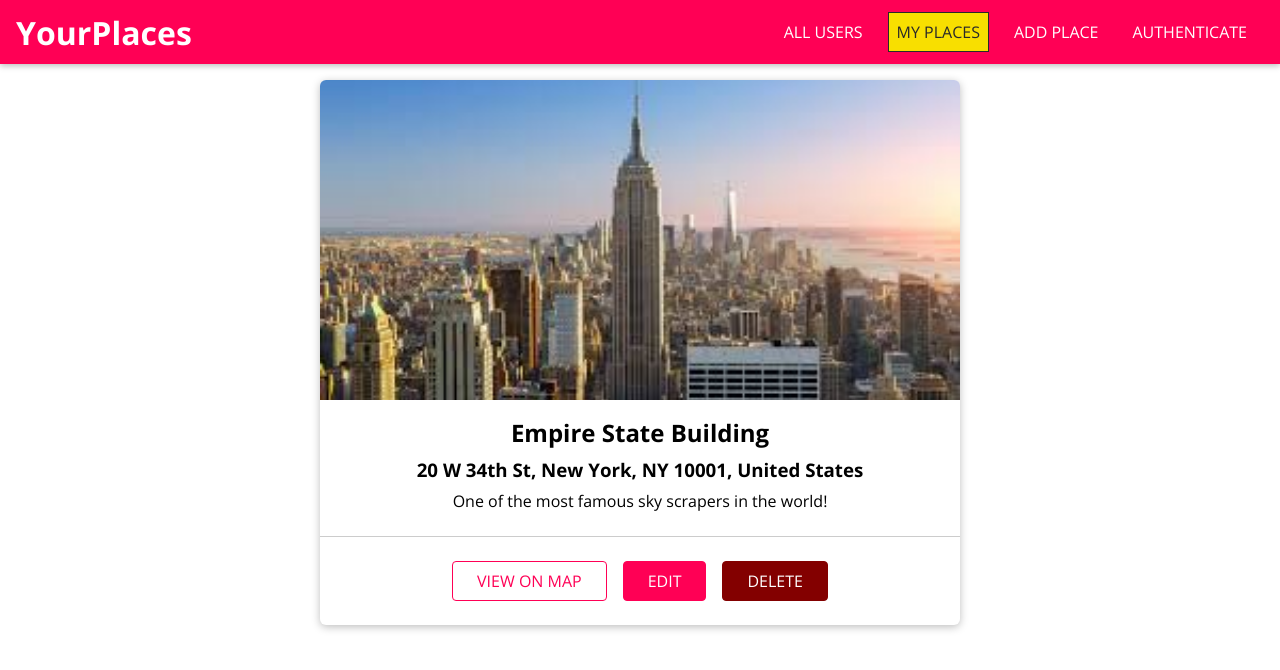
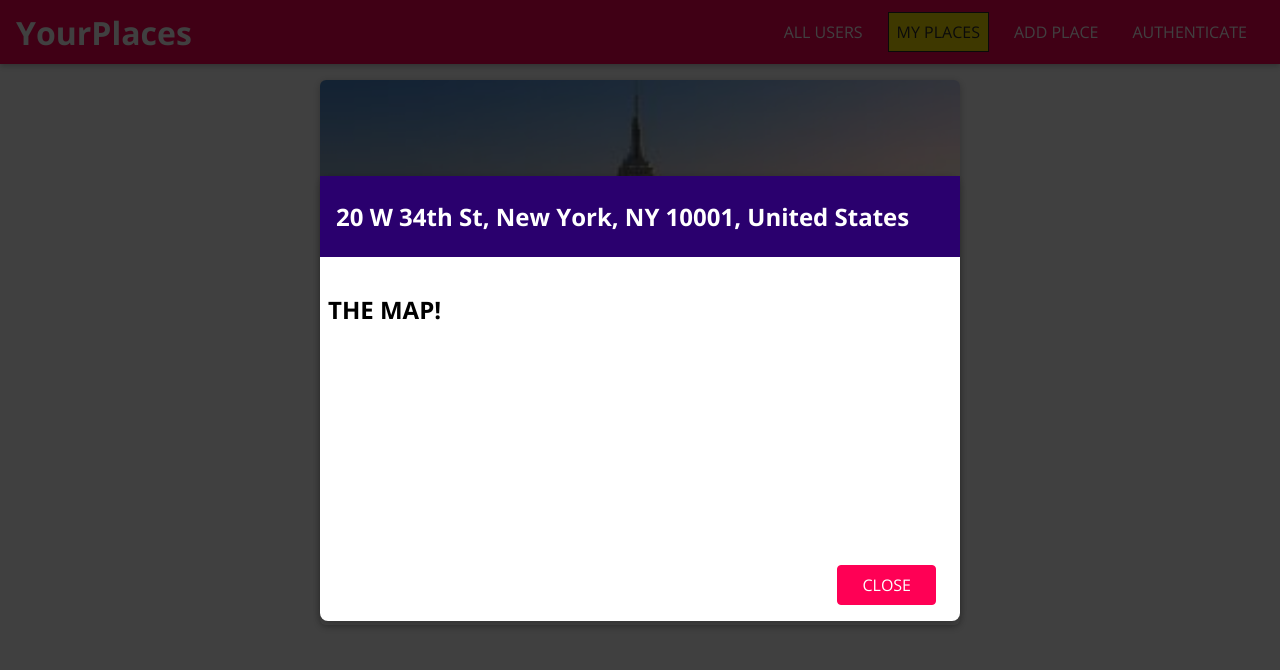
Before and after one commit to samuelige/Building-a-Standalone-Frontend, a React (Create React App) app: page /u1/places in a window 1280 px wide. Both pictures are taken after a click on the button "VIEW ON MAP". Shown: the top 670 px of the page. Built offline with nearby package versions, Linux system fonts and the light colour scheme.

Commit message:
Adding a Modal

```diff
--- a/public/index.html
+++ b/public/index.html
@@ -29,6 +29,7 @@
   <body>
     <noscript>You need to enable JavaScript to run this app.</noscript>
     <div id="backdrop-hook"></div>
+    <div id="modal-hook"></div>
     <div id="drawer-hook"></div>
     <div id="root"></div>
     <!--
--- a/src/places/components/PlaceItem.css
+++ b/src/places/components/PlaceItem.css
@@ -48,6 +48,11 @@
   margin: 0.5rem;
 }
 
+.map-container {
+  height: 15rem;
+  width: 100%;
+}
+
 @media (min-width: 768px) {
   .place-item__image {
     height: 20rem;
--- a/src/places/components/PlaceItem.js
+++ b/src/places/components/PlaceItem.js
@@ -1,10 +1,31 @@
-import React from "react";
+import React, { useState } from "react";
 
 import "./PlaceItem.css";
 import Card from "../../shared/components/UIElements/Card";
 import Button from "../../shared/components/FormElements/Button";
+import Modal from "../../shared/components/UIElements/Modal";
+
 const PlaceItem = (props) => {
+  const [showMap, setShowMap] = useState(false);
+
+  const openMapHandler = () => setShowMap(true);
+
+  const closeMapHandler = () => setShowMap(false);
+
   return (
+    <React.Fragment>
+      <Modal
+        show={showMap}
+        onCancel={closeMapHandler}
+        header={props.address}
+        contentClass='place-item__modal-content'
+        footerClass='place-item__modal-actions'
+        footer={<Button onClick={closeMapHandler}>CLOSE</Button>}
+      >
+        <div className='map-container'>
+          <h2>THE MAP!</h2>
+        </div>
+      </Modal>
       <li className='place-item'>
         <Card className='place-item__content'>
           <div className='place-item__image'>
@@ -16,12 +37,15 @@
             <p>{props.description}</p>
           </div>
           <div className='place-item__actions'>
-          <Button inverse>VIEW ON MAP</Button>
+            <Button inverse onClick={openMapHandler}>
+              VIEW ON MAP
+            </Button>
             <Button to={`/places/${props.id}`}>EDIT</Button>
             <Button danger>DELETE</Button>
           </div>
         </Card>
       </li>
+    </React.Fragment>
   );
 };
 
--- /dev/null
+++ b/src/shared/components/UIElements/Modal.css
@@ -0,0 +1,58 @@
+.modal {
+  z-index: 100;
+  position: fixed;
+  top: 22vh;
+  left: 10%;
+  width: 80%;
+  background: white;
+  box-shadow: 0 2px 8px rgba(0, 0, 0, 0.26);
+  border-radius: 8px;
+}
+
+.modal__header {
+  width: 100%;
+  padding: 1rem 0.5rem;
+  background: #2a006e;
+  color: white;
+}
+
+.modal__header h2 {
+  margin: 0.5rem;
+}
+
+.modal__content {
+  padding: 1rem 0.5rem;
+}
+
+.modal__footer {
+  padding: 1rem 0.5rem;
+}
+
+@media (min-width: 768px) {
+  .modal {
+    left: calc(50% - 20rem);
+    width: 40rem;
+  }
+}
+
+.modal-enter {
+  transform: translateY(-10rem);
+  opacity: 0;
+}
+
+.modal-enter-active {
+  transform: translateY(0);
+  opacity: 1;
+  transition: all 200ms;
+}
+
+.modal-exit {
+  transform: translateY(0);
+  opacity: 1;
+}
+
+.modal-exit-active {
+  transform: translateY(-10rem);
+  opacity: 0;
+  transition: all 200ms;
+}
--- /dev/null
+++ b/src/shared/components/UIElements/Modal.js
@@ -0,0 +1,48 @@
+import React from "react";
+import ReactDOM from "react-dom";
+import { CSSTransition } from "react-transition-group";
+
+import Backdrop from "./Backdrop";
+import "./Modal.css";
+
+const ModalOverlay = (props) => {
+  const content = (
+    <div className={`modal ${props.className}`} style={props.style}>
+      <header className={`modal__header ${props.headerClass}`}>
+        <h2>{props.header}</h2>
+      </header>
+      <form
+        onSubmit={
+          props.onSubmit ? props.onSubmit : (event) => event.preventDefault()
+        }
+      >
+        <div className={`modal__content ${props.contentClass}`}>
+          {props.children}
+        </div>
+        <footer className={`modal__footer ${props.footerClass}`}>
+          {props.footer}
+        </footer>
+      </form>
+    </div>
+  );
+  return ReactDOM.createPortal(content, document.getElementById(`modal-hook`));
+};
+
+const Modal = (props) => {
+  return (
+    <React.Fragment>
+      {props.show && <Backdrop onClick={props.onCancel} />}
+      <CSSTransition
+        in={props.show}
+        mountOnEnter
+        unmountOnExit
+        timeout={200}
+        classNames='modal'
+      >
+        <ModalOverlay {...props} />
+      </CSSTransition>
+    </React.Fragment>
+  );
+};
+
+export default Modal;
```
Lines whose indentation alone changed are shown as unchanged.
